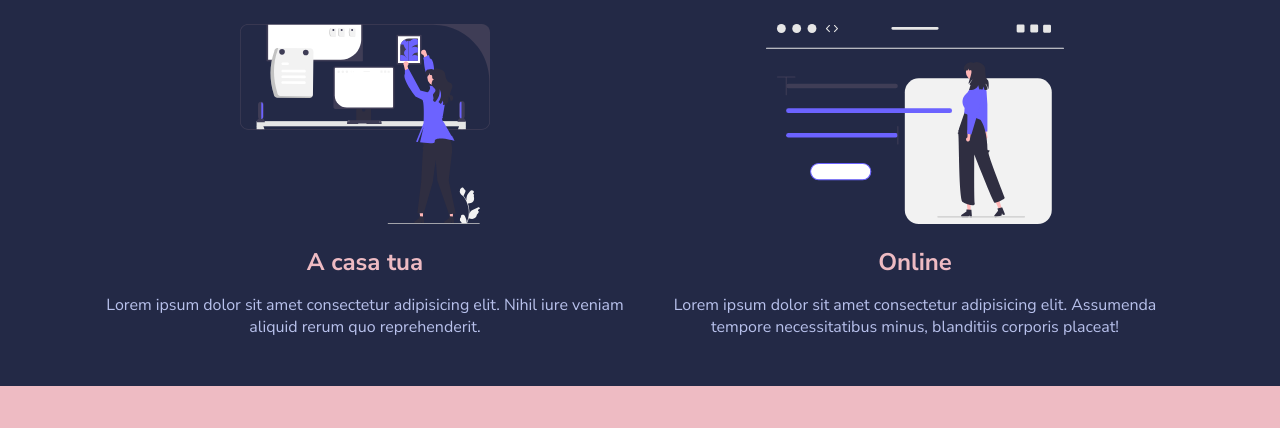
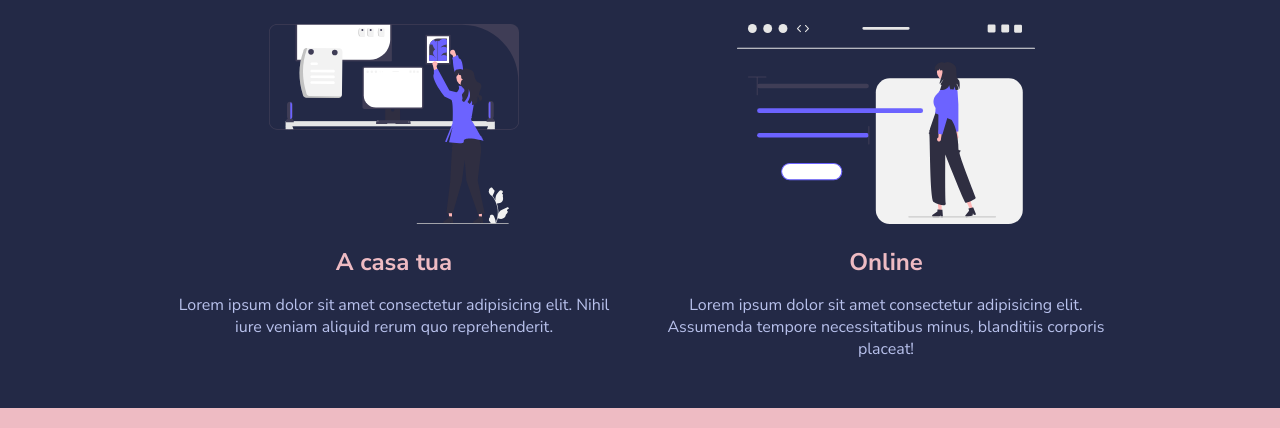
Before and after one commit to MrGians/html-css-resp-wannabe, a plain HTML site: page index.html in a window 1280 px wide. Shown: the part 209-637 px from the top of the page. Drawn offline with Linux system fonts and the light colour scheme.

Commit message:
Added Bonus

```diff
--- a/css/responsive.css
+++ b/css/responsive.css
@@ -29,3 +29,8 @@
   /* Changing Why Us Section bg-color  */
   .why-us {background-color: #222222;}
 }
+
+/* Fix Responsive View over 769px | Bonus */
+@media screen and (min-width: 769px) {
+  .container {width: 80%;}
+}
```
